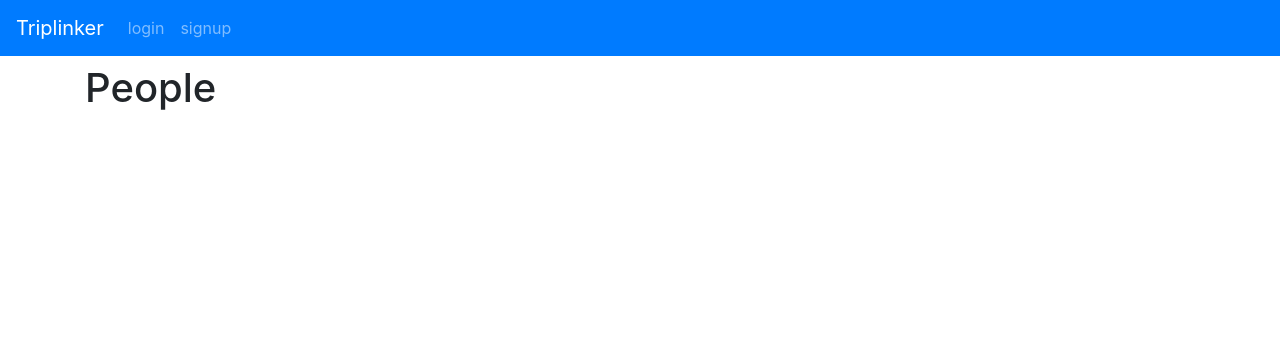
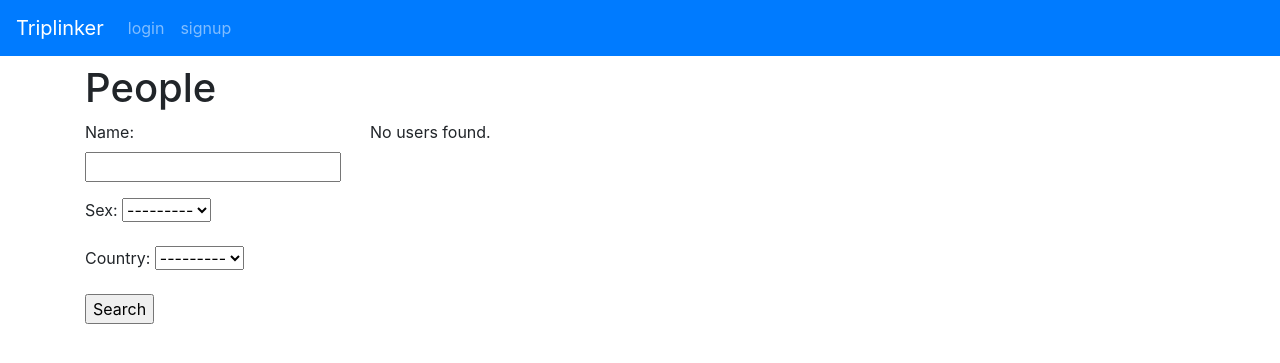
Before and after one commit to triplinker/triplinker, a Django app: page /users/ in a window 1280 px wide. Shown: the top 363 px of the page. Run offline with Django 3.2, Linux system fonts and the light colour scheme; parts of the project's set-up code (start-up, migrations or seed data) failed here and were passed over; some libraries are stand-ins or nearby versions.

Commit message:
Add filters to search of users

```diff
--- a/triplinker/accounts/models/TLAccount_frequest.py
+++ b/triplinker/accounts/models/TLAccount_frequest.py
@@ -2,6 +2,9 @@ from django.db import models
 from django.contrib.auth.models import AbstractBaseUser, PermissionsMixin
 from django.utils import timezone
 from accounts.managers import TLAccountManager
+from django.db.models import Q
+
+import django_filters
 import datetime
 
 
@@ -103,6 +106,19 @@ class TLAccount(AbstractBaseUser, PermissionsMixin):
         verbose_name_plural = 'Accounts'
 
 
+class UserFilter(django_filters.FilterSet):
+    q = django_filters.CharFilter(method='full_name_filter', label='Name')
+
+    class Meta:
+        model = TLAccount
+        fields = ['q', 'sex', 'country']
+
+    def full_name_filter(self, queryset, name, value):
+        return queryset.filter(Q(first_name__icontains=value) |
+            Q(second_name__icontains=value) |
+            Q(email__icontains=value))
+
+
 class FriendRequest(models.Model):
     """Model for storing friend requests between users"""
 
--- a/triplinker/accounts/templates/accounts/all_users_list.html
+++ b/triplinker/accounts/templates/accounts/all_users_list.html
@@ -5,15 +5,25 @@
 <div class="container">
 	<h1 class="mt-2">People</h1>
     <div class="row">
-      <div class="col-md-8">
+      <div class="col-md-3">
+          <form method="get">
+            {{ filter.form.as_p }}
+            <input type="submit" value="Search">
+          </form>
+      </div>
+      <div class="col-md-9">
         <div class="people-nearby">
-   			{% for user in users%}
+            {% if not filter.qs %}
+              <p>No users found.</p>
+            {% endif %}
+   			{% for user in filter.qs %}
           <div class="nearby-user">
             <div class="row">
               <div class="col-md-2 col-sm-2">
                 <img src="https://yt3.ggpht.com/a/AATXAJwAYA_QZ3ZXrSS3CDD87Z7wcbvBrLpRq7TRIt_B=s900-c-k-c0xffffffff-no-rj-mo" alt="user" class="profile-photo-lg">
               </div>
               <div class="col-md-7 col-sm-7">
+                <h5>{{user.first_name}} {{user.second_name}}</h5>
                 <h5><a href="{% url 'accounts:detail_profile' user.id %}" class="profile-link">{{ user.email }}</a></h5>
                 <p>{{user.hobbies }}</p>
                 <p class="text-muted">500m away</p>
@@ -25,4 +35,5 @@
     </div>
 	</div>
 </div>
+
 {% endblock %}
--- a/triplinker/accounts/urls.py
+++ b/triplinker/accounts/urls.py
@@ -10,7 +10,7 @@ urlpatterns = [
     path('', views.IndexView.as_view(), name='index'),
 
     # All users list.
-    path('users/', views.AllUsersList.as_view(), name='all_users_list'),
+    path('users/', views.all_users_list, name='all_users_list'),
 
     # A particular profile of user.
     path('users/<int:user_id>/', views.detail_profile,
--- a/triplinker/accounts/views/all_users_list_view/all_users_list_view.py
+++ b/triplinker/accounts/views/all_users_list_view/all_users_list_view.py
@@ -1,26 +1,32 @@
 from django.db.models import Q
 
 from django.views import generic
+from django.shortcuts import render
 
+from accounts.models.TLAccount_frequest import UserFilter
 from accounts.models.TLAccount_frequest import TLAccount
 
 
-class AllUsersList(generic.ListView):
-    """Renders the list of users of site without the user who makes this
-    request."""
+# class AllUsersList(generic.ListView):
+#     """Renders the list of users of site without the user who makes this
+#     request."""
+#
+#     template_name = 'accounts/all_users_list.html'
+#     context_object_name = 'users'
+#
+#     def get_queryset(self):
+#         """Forms query set that will be used in the context of django template.
+#         """
+#         query = self.request.GET.get('q')
+#         if query is None:
+#             query = ''
+#         users_list = TLAccount.objects.filter(
+#             Q(first_name__icontains=query) |
+#             Q(second_name__icontains=query) |
+#             Q(email__icontains=query)
+#         ).exclude(id=self.request.user.id)
+#         return users_list
 
-    template_name = 'accounts/all_users_list.html'
-    context_object_name = 'users'
-
-    def get_queryset(self):
-        """Forms query set that will be used in the context of django template.
-        """
-        query = self.request.GET.get('q')
-        if query is None:
-            query = ''
-        users_list = TLAccount.objects.filter(
-            Q(first_name__icontains=query) |
-            Q(second_name__icontains=query) |
-            Q(email__icontains=query)
-        ).exclude(id=self.request.user.id)
-        return users_list
+def all_users_list(request):
+    f = UserFilter(request.GET, queryset=TLAccount.objects.all())
+    return render(request, 'accounts/all_users_list.html', {'filter': f})
```
